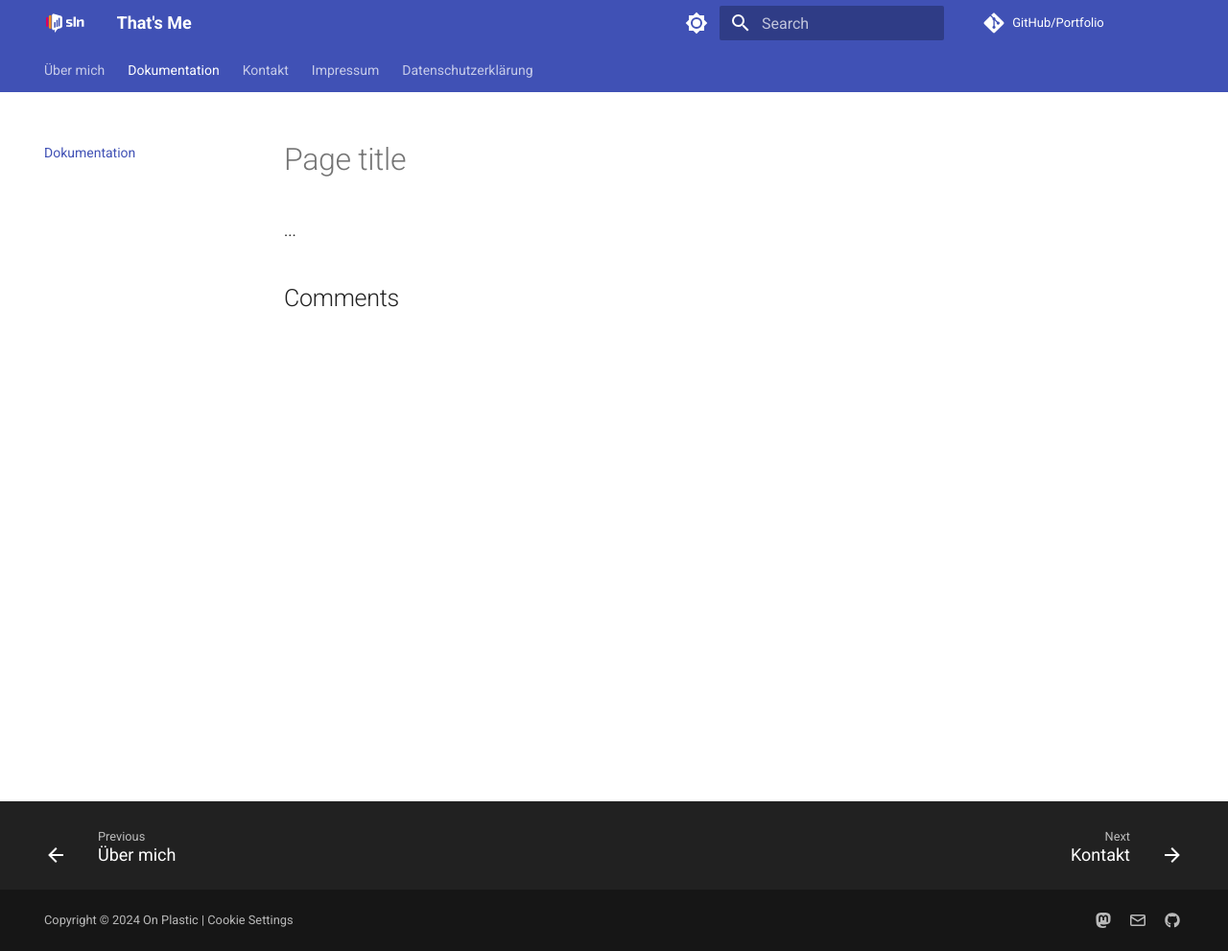
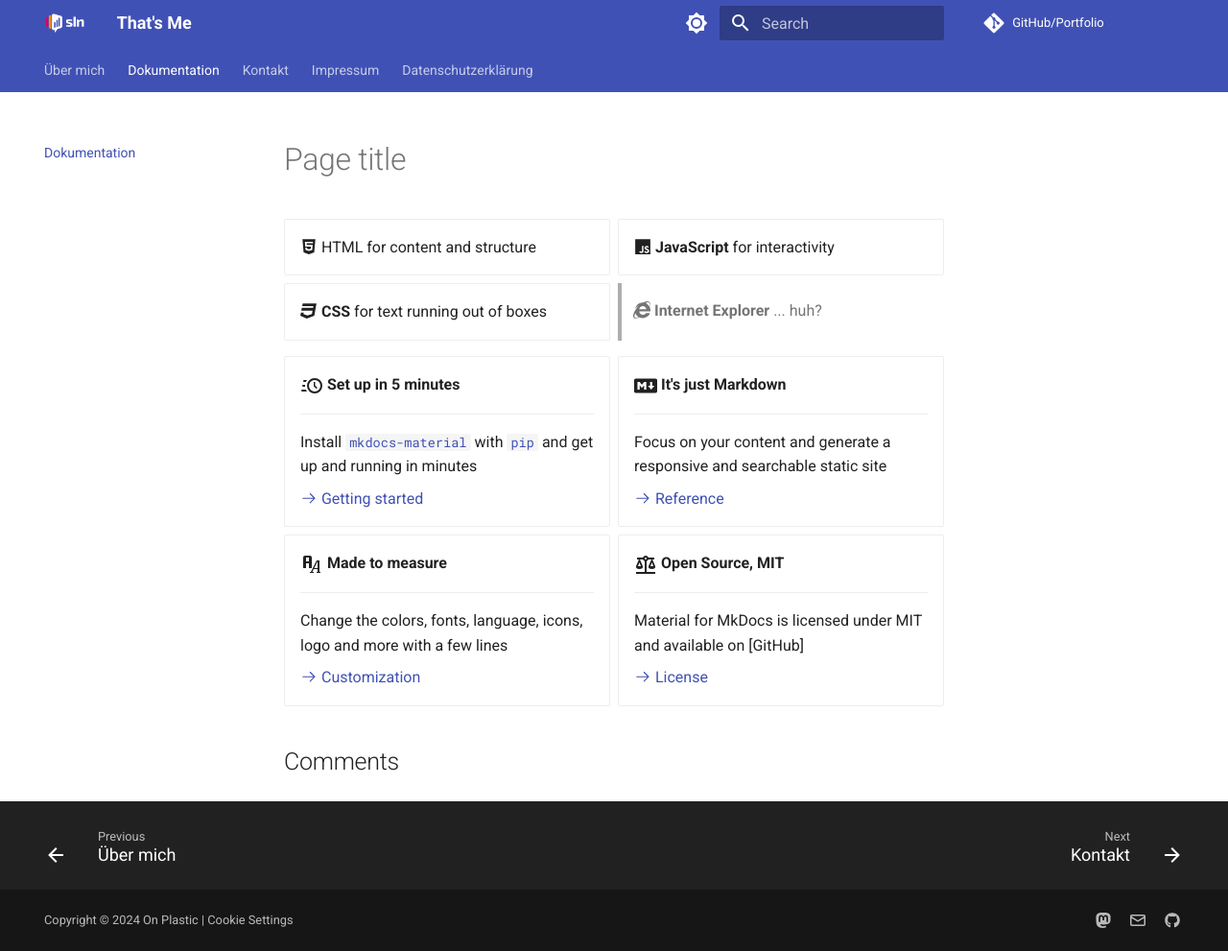
Before and after one commit to OnPlastic/Portfolio, an MkDocs documentation site: the page built from docs/documentation.md, in a window 1280 px wide and 991 px high. Shown: the whole window at 96% size. Built offline with MkDocs 1.6.1 and Material for MkDocs 9.7.7, drawn with Linux system fonts in a browser that asks for light colours; comment, search, counter and statistics services are not loaded.

```diff
--- a/docs/documentation.md
+++ b/docs/documentation.md
@@ -1,6 +1,55 @@
 ---
 comments: true
 ---
+<!-- markdownlint-disable MD033 -->
+<!-- markdownlint-disable MD041 -->
 
 # Page title
-...
+
+<div class="grid cards" markdown>
+:fontawesome-brands-html5: HTML for content and structure
+{ .card }
+
+:fontawesome-brands-js: __JavaScript__ for interactivity
+{ .card }
+
+:fontawesome-brands-css3: __CSS__ for text running out of boxes
+{ .card }
+
+> :fontawesome-brands-internet-explorer: __Internet Explorer__ ... huh?
+</div>
+
+<div class="grid cards" markdown>
+-   :material-clock-fast:{ .lg .middle } __Set up in 5 minutes__
+
+    ---
+
+    Install [`mkdocs-material`](#) with [`pip`](#) and get up
+    and running in minutes
+
+    [:octicons-arrow-right-24: Getting started](#)
+
+-   :fontawesome-brands-markdown:{ .lg .middle } __It's just Markdown__
+
+    ---
+
+    Focus on your content and generate a responsive and searchable static site
+
+    [:octicons-arrow-right-24: Reference](#)
+
+-   :material-format-font:{ .lg .middle } __Made to measure__
+
+    ---
+
+    Change the colors, fonts, language, icons, logo and more with a few lines
+
+    [:octicons-arrow-right-24: Customization](#)
+
+-   :material-scale-balance:{ .lg .middle } __Open Source, MIT__
+
+    ---
+
+    Material for MkDocs is licensed under MIT and available on [GitHub]
+
+    [:octicons-arrow-right-24: License](#)
+</div>
--- a/mkdocs.yml
+++ b/mkdocs.yml
@@ -39,6 +39,7 @@ plugins:
   - search
 
 markdown_extensions:
+  - md_in_html
   - admonition
   - toc:
       permalink: true
```
Also changed, not shown: docs/impressum.md (+2 -2 lines), docs/index.md (+25 -16 lines), site/404.html, site/index.html, site/search/search_index.json, site/sitemap.xml, 1 other file.
